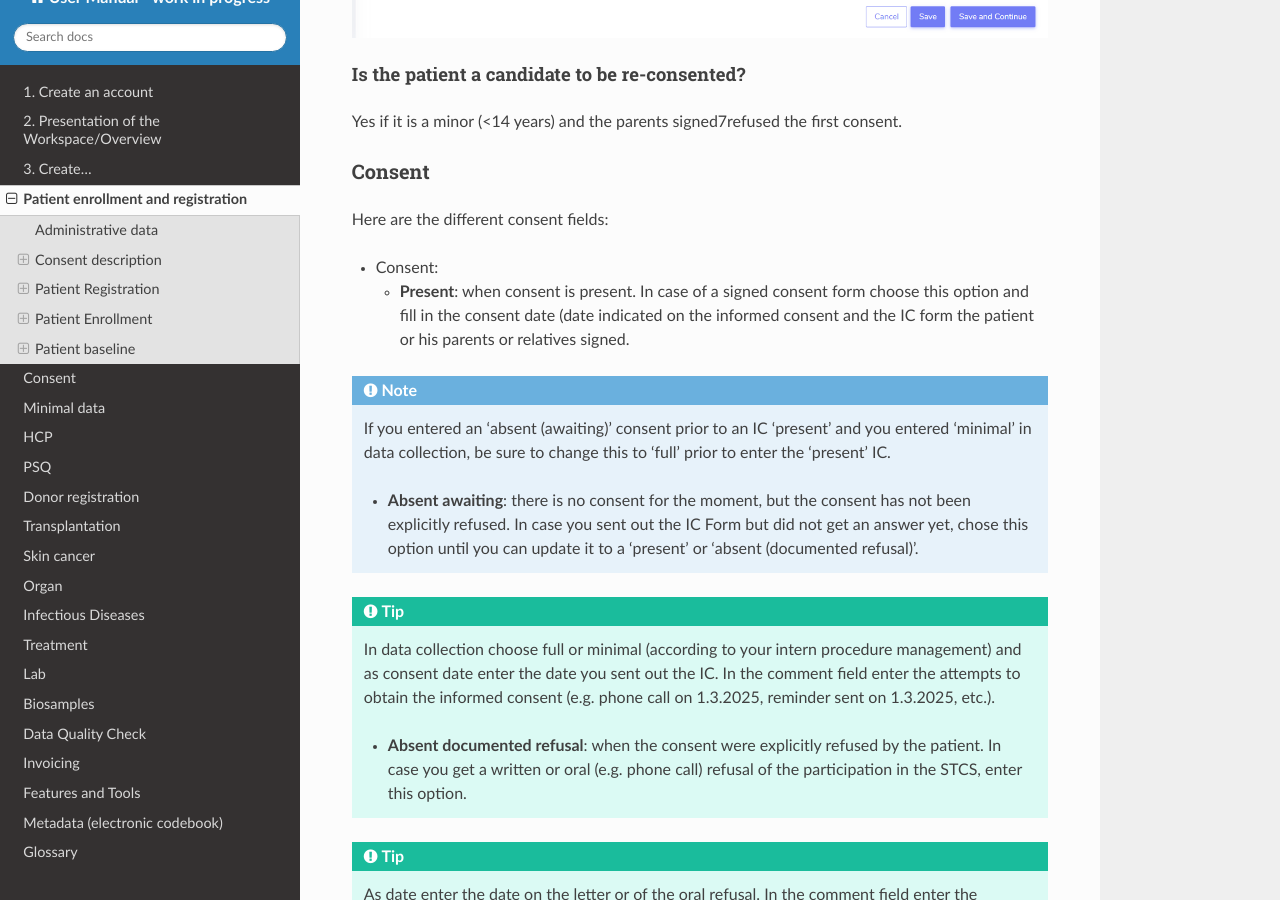
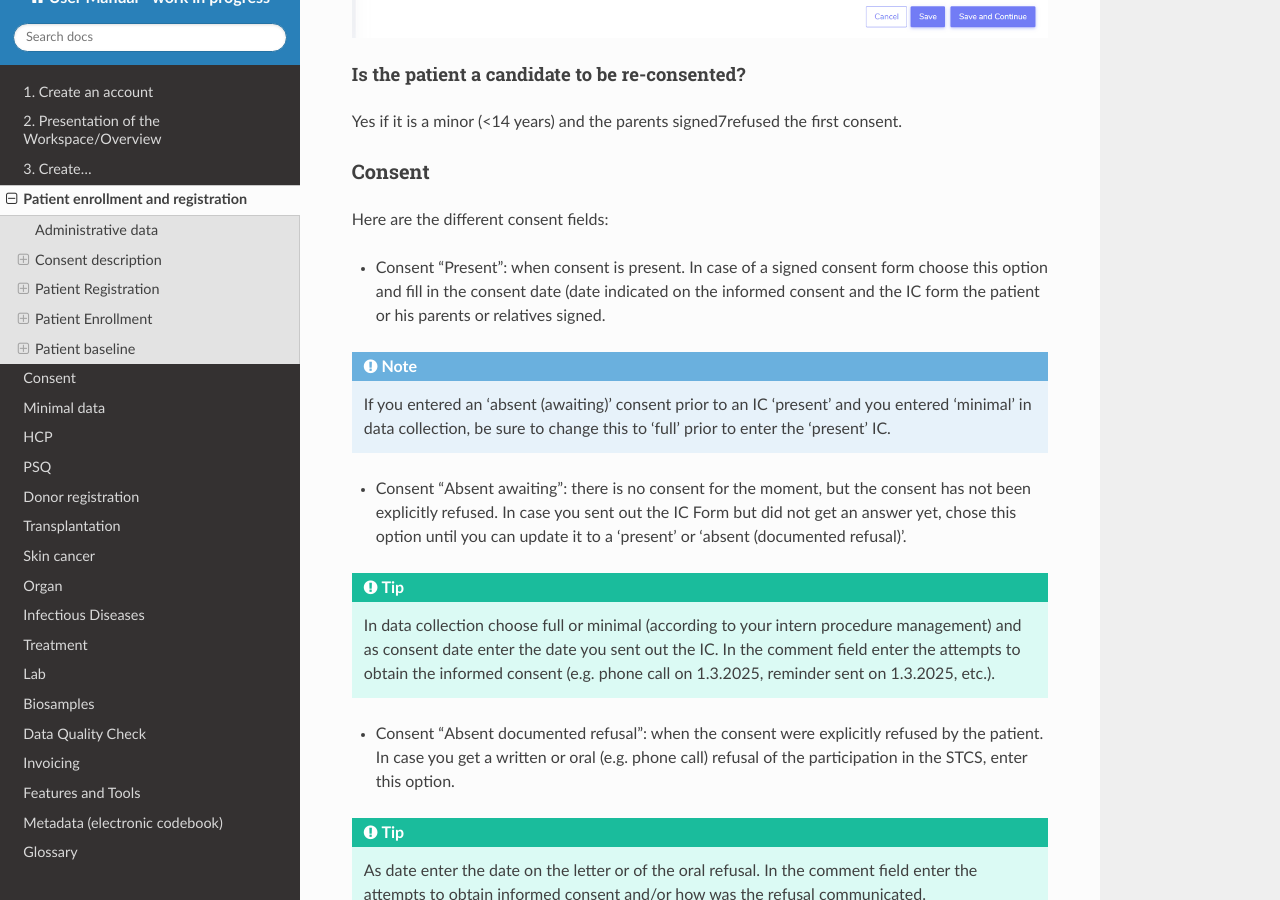
Before and after one commit to swiss-transplant-cohort-study/3LC-user-manual, a Sphinx documentation site: the page built from docs/source/patient2.rst, in a window 1280 px wide and 900 px high, scrolled down 2351 px. Built offline with Sphinx 7.4.7 and the Read the Docs theme 3.1.0, drawn with Linux system fonts in a browser that asks for light colours.

Commit message:
Update patient2.rst

```diff
--- a/docs/source/patient2.rst
+++ b/docs/source/patient2.rst
@@ -55,19 +55,16 @@ Consent
 
 Here are the different consent fields:
 
-* Consent:
-
-  * **Present**: when consent is present. In case of a signed consent form choose this option and fill in the consent date (date indicated on the informed consent and the IC form the patient or his parents or relatives signed.
+* Consent "Present": when consent is present. In case of a signed consent form choose this option and fill in the consent date (date indicated on the informed consent and the IC form the patient or his parents or relatives signed.
 
 .. note:: If you entered an ‘absent (awaiting)’ consent prior to an IC ‘present’ and you entered ‘minimal’ in data collection, be sure to change this to ‘full’ prior to enter the ‘present’ IC.
 
 
-  * **Absent awaiting**: there is no consent for the moment, but the consent has not been explicitly refused. In case you sent out the IC Form but did not get an answer yet, chose this option until you can update it to a ‘present’ or ‘absent (documented refusal)’.
+* Consent "Absent awaiting": there is no consent for the moment, but the consent has not been explicitly refused. In case you sent out the IC Form but did not get an answer yet, chose this option until you can update it to a ‘present’ or ‘absent (documented refusal)’.
 
 .. tip:: In data collection choose full or minimal (according to your intern procedure management) and as consent date enter the date you sent out the IC. In the comment field enter the attempts to obtain the informed consent (e.g. phone call on 1.3.2025, reminder sent on 1.3.2025, etc.).
 
-
-  * **Absent documented refusal**: when the consent were explicitly refused by the patient. In case you get a written or oral (e.g. phone call) refusal of the participation in the STCS, enter this option.
+* Consent "Absent documented refusal": when the consent were explicitly refused by the patient. In case you get a written or oral (e.g. phone call) refusal of the participation in the STCS, enter this option.
 
 .. tip:: As date enter the date on the letter or of the oral refusal. In the comment field enter the attempts to obtain informed consent and/or how was the refusal communicated.
 
```
